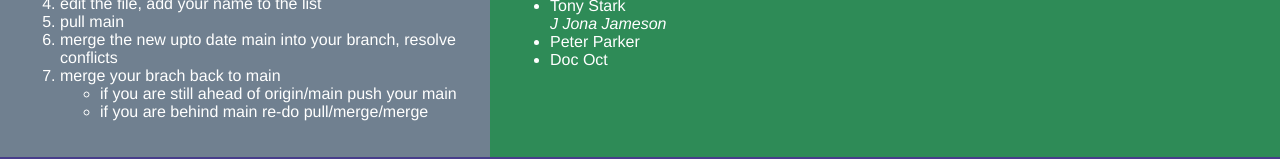
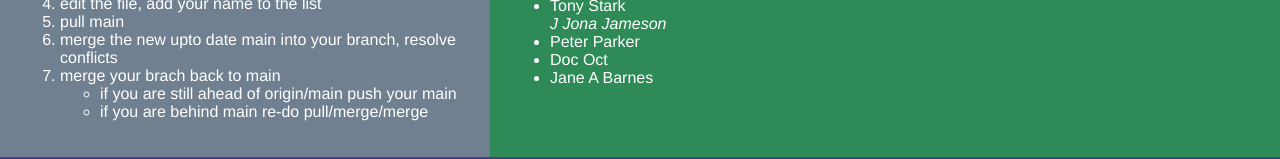
Before and after one commit to JaneA339/GroupDemo, a plain HTML site: page index.html in a window 1280 px wide. Shown: the part 319-478 px from the top of the page. Drawn offline with Linux system fonts and the light colour scheme.

Commit message:
Jane Ann Barnes

```diff
--- a/index.html
+++ b/index.html
@@ -29,6 +29,7 @@
                 <i>J Jona Jameson</i>
                 <li>Peter Parker</li>
                 <li>Doc Oct</li>
+                <li>Jane A Barnes</li>
             </ul>
         </aside>
 
```
